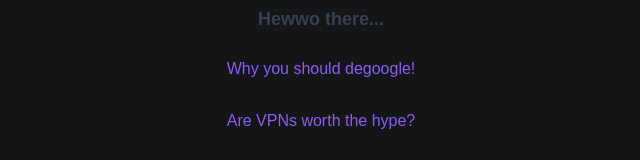
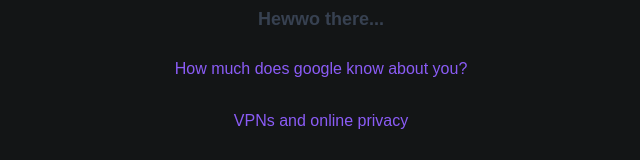
Before and after one commit to arnavpanigrahi/arnavpanigrahi.github.io, a plain HTML site: page index.html in a window 1280 px wide. Shown: the part 195-355 px from the top of the page, without its empty margins (319-959 px from the left). Drawn offline with nearby package versions, Linux system fonts and the light colour scheme; grey boxes are pictures that could not be loaded.

Commit message:
Update index.html

```diff
--- a/index.html
+++ b/index.html
@@ -22,8 +22,8 @@
         <img class="av w-32 h-32 mx-auto mb-2" draggable="false" src="https://cdn.discordapp.com/attachments/767727403555356673/798090986454646804/XSh9EjAV2xzeUvHbpwi244-970-80.png" alt="damn, nigga" />
         <div class="text-center">
             <a href="https://www.github.com/quiet69" target="#"><h1 class="text-lg"><strong>Hewwo there...</strong></h1><br>
-        <a href="https://www.reddit.com/r/degoogle/comments/huk4rp/why_you_should_degoogle_intro_degoogling/" target="#"><h2 class="select-none cursor-pointer text-purple-500 mb-1" id="h">Why you should degoogle!</h2></a>
-        <a href="https://gist.github.com/joepie91/5a9909939e6ce7d09e29" target="#"><h2 class="select-none cursor-pointer text-purple-500 mb-1" id="h">Are VPNs worth the hype?</h2></a>
+        <a href="https://www.reddit.com/r/degoogle/comments/huk4rp/why_you_should_degoogle_intro_degoogling/" target="#"><h2 class="select-none cursor-pointer text-purple-500 mb-1" id="h">How much does google know about you?</h2></a>
+        <a href="https://gist.github.com/joepie91/5a9909939e6ce7d09e29" target="#"><h2 class="select-none cursor-pointer text-purple-500 mb-1" id="h">VPNs and online privacy</h2></a>
         <iframe src="https://open.spotify.com/embed/playlist/50MXgKAWFKzKD63Wo7qsR9" width="300" height="380" frameborder="0" allowtransparency="true" allow="encrypted-media"></iframe>
         </div>
         </div>
```
